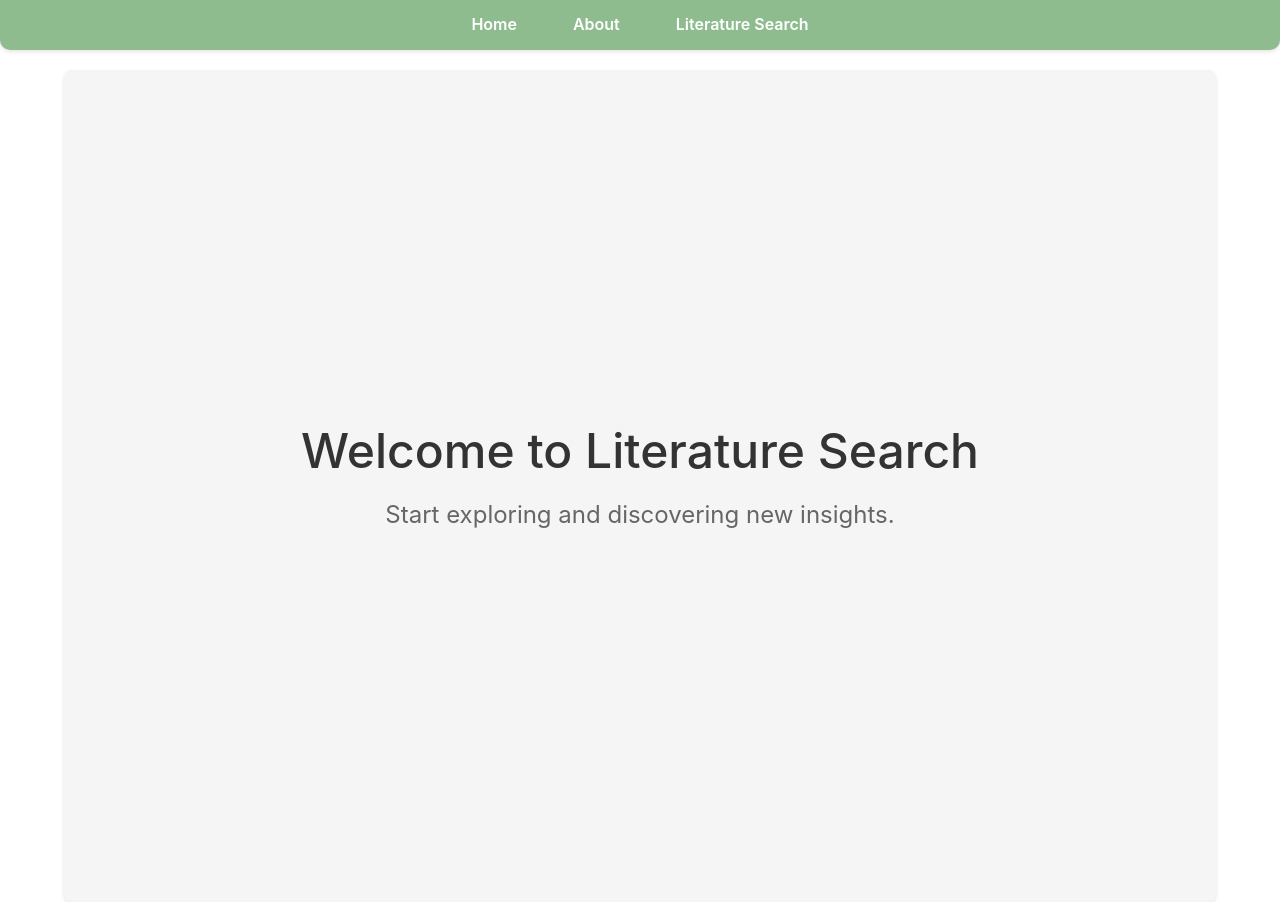
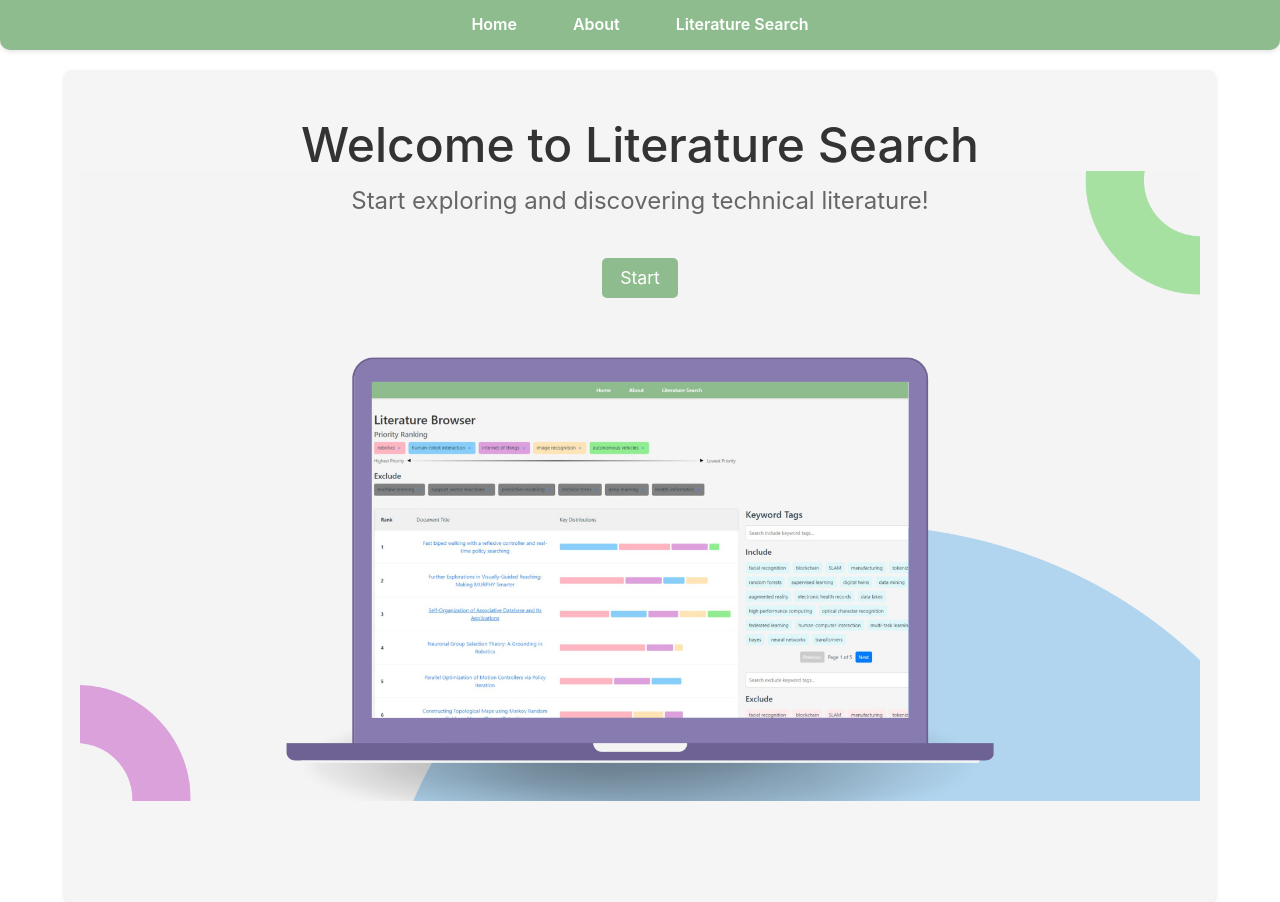
Before and after one commit to alyssareinprecht/frontend_literature_search, a Vue app: page / in a window 1280 px wide. Built offline with nearby package versions, Linux system fonts and the light colour scheme.

Commit message:
Home and About page

```diff
--- a/src/views/AboutView.vue
+++ b/src/views/AboutView.vue
@@ -1,12 +1,45 @@
 <template>
   <div class="about">
-    <h1>This is an about page</h1>
+    <div class="content">
+      <h1>About the Literature Browser</h1>
+      <p>The Literature Browser is a helpful tool for navigating the world of scholarly publications related to all kinds of technical topics. This platform is designed for ease of exploration, with the use of keywords and tags.</p>
+      <p>Upon opening the Dashboard, the window will show various papers for further inspection, ranking, and filtering.</p>
+      <p>Select up to five tags to refine your search results in the "Include" section. Tags can be easily rearranged by dragging and dropping them to ensure that your keyword priorities are listed from left (most important) to right (least important).</p>
+      <p>To further refine your search, use our tag exclusion feature to filter out papers that contain specific unwanted keywords.</p>
+      <p>The search bars for each section will help narrow down and define what tags you want to use.</p>
+      <p>The main content area will then display all papers that match your selected tags and filters, prioritized according to your preferences. For quick reference, stacked bar graphs illustrate tag distribution next to the respective paper titles.</p>
+      <p>When you find a paper of interest, clicking on its title opens a word cloud on the right, providing a visual representation of its themes and content for further exploration.</p>
+      <p>Happy Exploring!</p>
+    </div>
   </div>
 </template>
 
-<style>
+<style scoped>
 .about {
-  width: 100%; /* Ensure the about section takes up the full width */
+  width: 100%;
+  padding: 20px;
+  box-sizing: border-box;
+  color: #333; /* Dark text color for readability */
+}
+
+.content {
+  max-width: 800px;
+  margin: 0 auto;
+  padding: 20px;
+  background: #cae3ca; /* White background for the content */
+  border-radius: 8px; /* Rounded corners */
+}
+
+h1 {
+  font-size: 2em;
+  margin-bottom: 20px;
+  color: #2c3e50; /* Darker color for the heading */
+}
+
+p {
+  line-height: 1.6;
+  margin-bottom: 15px;
+  font-size: 1.1em;
 }
 
 @media (min-width: 1024px) {
@@ -14,7 +47,7 @@
     min-height: 100vh;
     display: flex;
     align-items: center;
-    justify-content: center; /* Center the content horizontally */
+    justify-content: center;
   }
 }
 </style>
--- a/src/views/HomeView.vue
+++ b/src/views/HomeView.vue
@@ -2,7 +2,10 @@
   <main class="home">
     <div class="content">
       <h1>Welcome to Literature Search</h1>
-      <p>Start exploring and discovering new insights.</p>
+      <p>Start exploring and discovering technical literature!</p>
+      <router-link to="/literature-search">
+        <button class="start-button">Start</button>
+      </router-link>
     </div>
   </main>
 </template>
@@ -14,22 +17,46 @@
 .home {
   display: flex;
   justify-content: center;
-  align-items: center;
+  align-items: flex-start; /* Align items to the start (top) */
   height: 100vh; /* Full viewport height */
+  padding-top: 20px; /* Reduce padding to move content up */
+  background-image: url('@/assets/background.png'); /* Path to your image */
+  background-size: contain; /* Ensure the image covers the entire background */
+  background-position: center; /* Center the image */
+  background-repeat: no-repeat; /* Prevent the image from repeating */
 }
 
 .content {
   text-align: center;
+  padding: 10px;
+  border-radius: 8px;
 }
 
 h1 {
   font-size: 3rem;
-  margin-bottom: 1rem;
+  margin-bottom: 0.5rem; /* Reduce bottom margin */
   color: #333; /* Dark text color */
 }
 
 p {
   font-size: 1.5rem;
   color: #666; /* Medium-dark text color */
+  margin-bottom: 0.5rem; /* Reduce bottom margin */
+}
+
+.start-button {
+  margin-top: 30px; /* Reduce the margin to move the button up */
+  padding: 6px 18px; /* Reduce the padding to make the button smaller */
+  font-size: 1.1rem; /* Adjust the font size to make the text smaller */
+  color: #fff;
+  background-color: darkseagreen; /* Button background color */
+  border: none;
+  border-radius: 5px;
+  cursor: pointer;
+  transition: background-color 0.3s;
+}
+
+.start-button:hover {
+  background-color: seagreen; /* Darker shade on hover */
 }
 </style>
```
Also changed, not shown: src/assets/background.png (added).
